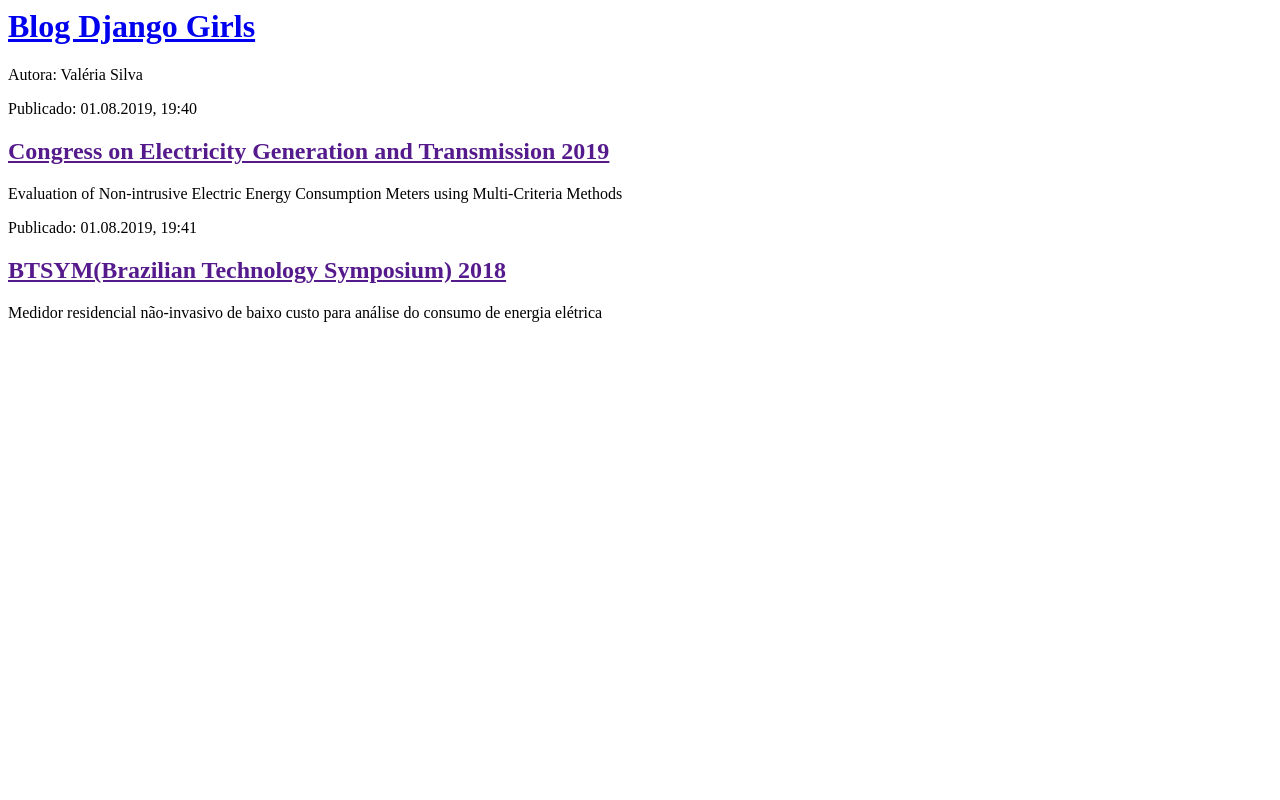
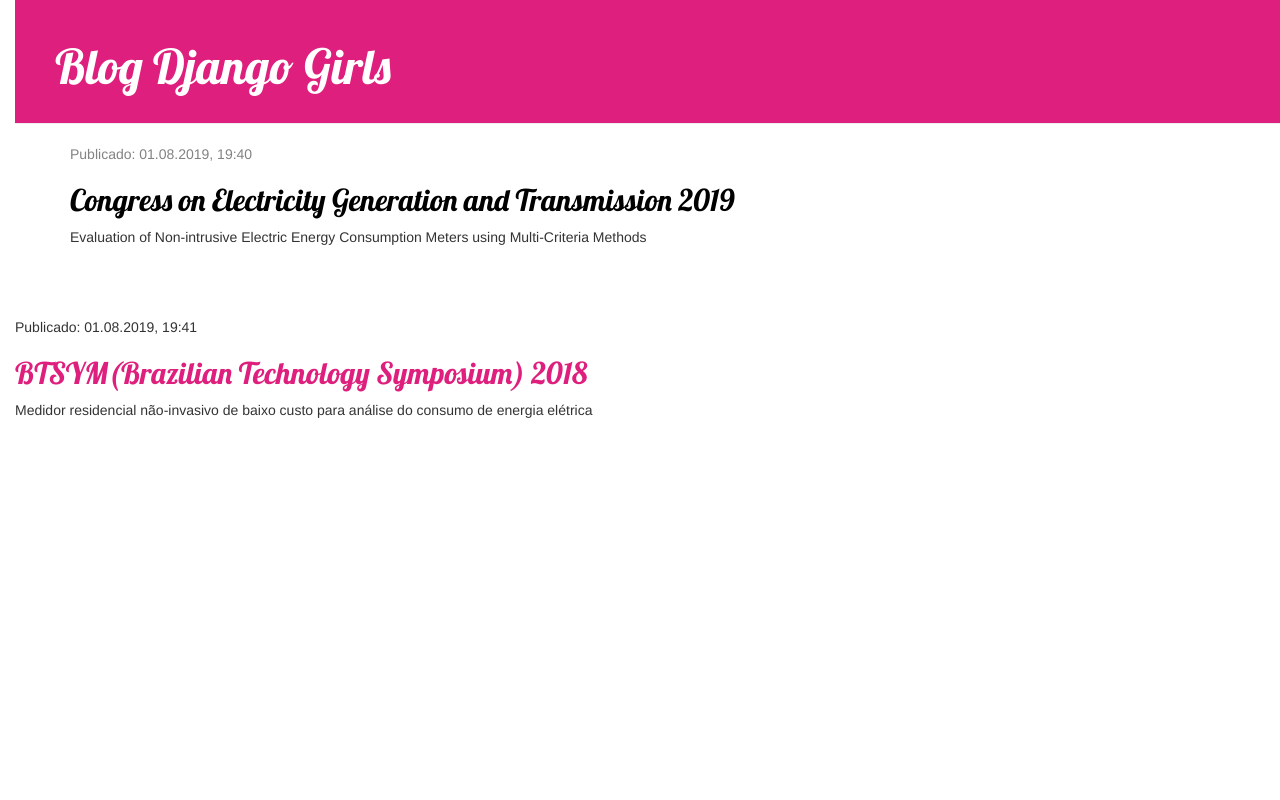
Before and after one commit to vvalcristina/my-first-blog, a Django app: template blog/templates/blog/post_list.html in a window 1280 px wide. Run offline with Django 3.2, Linux system fonts and the light colour scheme; the template is opened without the code that fills it, so the values that code supplies are empty; some libraries are stand-ins or nearby versions.

Commit message:
Site com HTML e novo background

```diff
--- /dev/null
+++ b/blog/static/css/blog.css
@@ -0,0 +1,53 @@
+h1 a, h2 a {
+     color: #DE1F7D;
+     font-family:'Lobster';
+}
+body {
+    padding-left: 15px;
+}
+.page-header {
+    background-color: #DE1F7D;
+    margin-top: 0;
+    padding: 20px 20px 20px 40px;
+}
+
+.page-header h1, .page-header h1 a, .page-header h1 a:visited, .page-header h1 a:active {
+    color: #ffffff;
+    font-size: 36pt;
+    text-decoration: none;
+}
+
+.content {
+    margin-left: 40px;
+}
+
+h1, h2, h3, h4 {
+    font-family: 'Lobster', cursive;
+}
+
+.date {
+    color: #828282;
+}
+
+.save {
+    float: right;
+}
+
+.post-form textarea, .post-form input {
+    width: 100%;
+}
+
+.top-menu, .top-menu:hover, .top-menu:visited {
+    color: #ffffff;
+    float: right;
+    font-size: 26pt;
+    margin-right: 20px;
+}
+
+.post {
+    margin-bottom: 70px;
+}
+
+.post h2 a, .post h2 a:visited {
+    color: #000000;
+}
--- a/blog/templates/blog/post_list.html
+++ b/blog/templates/blog/post_list.html
@@ -1,23 +1,33 @@
+{% load static %}
 <html>
     <head>
         <title>Blog Django Girls</title>
+        <link rel="stylesheet" href="//maxcdn.bootstrapcdn.com/bootstrap/3.2.0/css/bootstrap.min.css">
+        <link rel="stylesheet" href="//maxcdn.bootstrapcdn.com/bootstrap/3.2.0/css/bootstrap-theme.min.css">
+        <link rel="stylesheet" href="{% static 'css/blog.css' %}">
+        <link href="//fonts.googleapis.com/css?family=Lobster&subset=latin,latin-ext" rel="stylesheet" type="text/css">
+
     </head>
-    <style>
-    body{
-      background-color: ##FAF0E6;
-    }
-    </style>
+
     <body>
-
-        <div>
+        <div class="page-header">
             <h1><a href="/">Blog Django Girls</a></h1>
         </div>
-        <div>
-            <p>Autora: Valéria Silva</p>
-            <p>Publicado: 01.08.2019, 19:40</p>
-            <h2><a href="">Congress on Electricity Generation and Transmission 2019</a></h2>
-            <p>Evaluation of Non-intrusive Electric Energy Consumption Meters using Multi-Criteria Methods</p>
+
+        <div class="content container">
+          <div class="row">
+            <div class="col-md-8">
+                <div class="post">
+                  <div class="date">
+                    <p>Publicado: 01.08.2019, 19:40</p>
+                  </div>
+                  <h2><a href="">Congress on Electricity Generation and Transmission 2019</a></h2>
+                  <p>Evaluation of Non-intrusive Electric Energy Consumption Meters using Multi-Criteria Methods</p>
+                </div>
+              </div>
+          </div>
         </div>
+
 
         <div>
             <p>Publicado: 01.08.2019, 19:41</p>
--- a/mysite/urls.py
+++ b/mysite/urls.py
@@ -18,5 +18,5 @@
 
 urlpatterns = [
     path('admin/', admin.site.urls),
-    path('vvalcristina', include ('blog.urls')),
+    path('', include ('blog.urls')),
 ]
```
